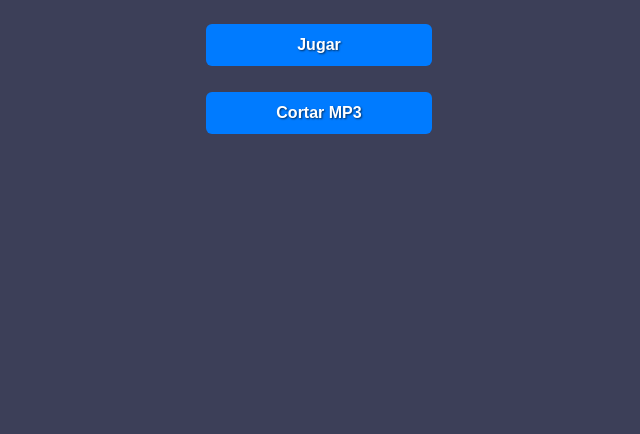
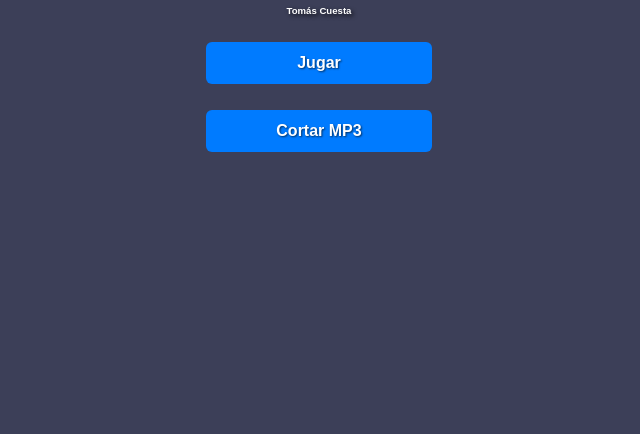
Before and after one commit to Vertice1971/Programar-desde-cero, a plain HTML site: page Estomesuena/Beta/index.html in a window 1280 px wide. Shown: the part 366-800 px from the top of the page, without its empty margins (321-961 px from the left). Drawn offline with Linux system fonts and the light colour scheme.

Commit message:
Add files via upload

```diff
--- a/Estomesuena/Beta/index.html
+++ b/Estomesuena/Beta/index.html
@@ -11,6 +11,7 @@
   <!-- MENÚ PRINCIPAL -->
   <div id="menu">
     <h1>Esto me suena</h1>
+    <h2 style="font-size: 0.6rem;">Tomás Cuesta</h2>
     <button class="boton-menu" onclick="mostrarSeccion('juego')">Jugar</button>
     <button class="boton-menu" onclick="mostrarSeccion('cortador')">Cortar MP3</button>
   </div>
```
Also changed, not shown: 1 other file.
